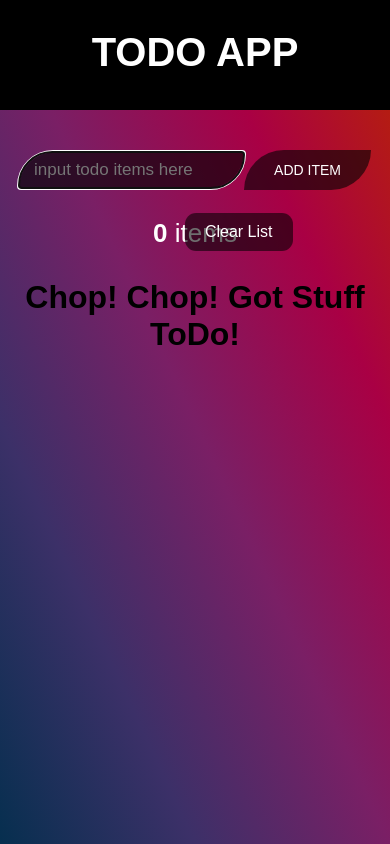
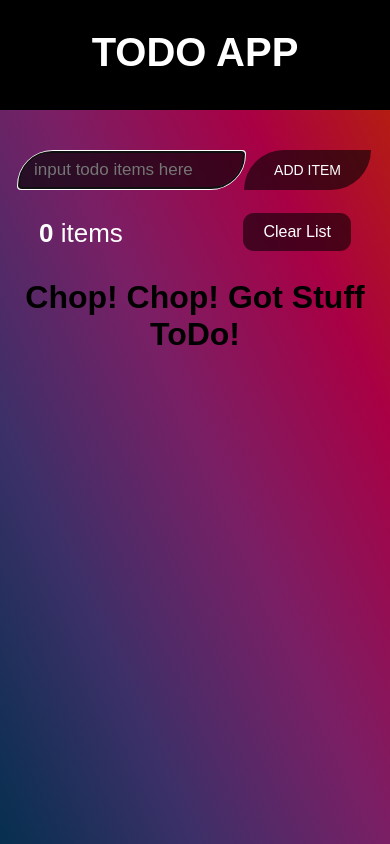
Before and after one commit to satwikmvv/test-react-todomvc, a React (Create React App) app: page / in a window 390 px wide. Built offline with nearby package versions, Linux system fonts and the light colour scheme.

Commit message:
added media rule for phone screen width

```diff
--- a/src/styles/App.css
+++ b/src/styles/App.css
@@ -158,3 +158,16 @@
 .toggletask {
   display: none;
 }
+
+@media screen and (max-width: 670px) {
+  .itemCounter {
+    display:flex;
+    flex-flow: row nowrap;
+    justify-content: space-between;
+    width:80%;
+  }
+
+  li {
+    min-width: 310px;
+  }
+}
```
